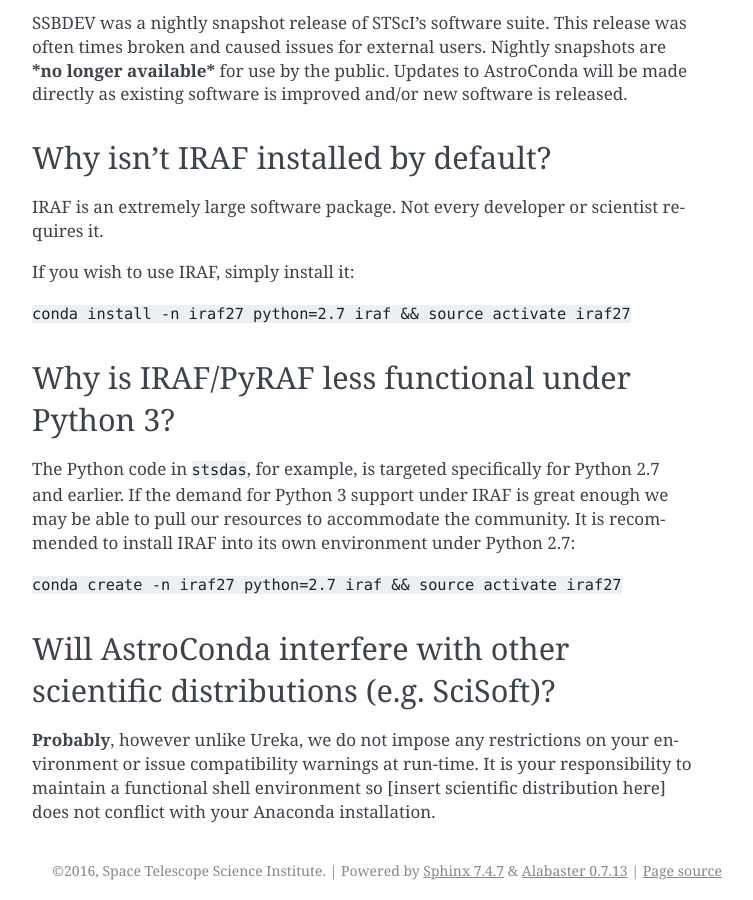
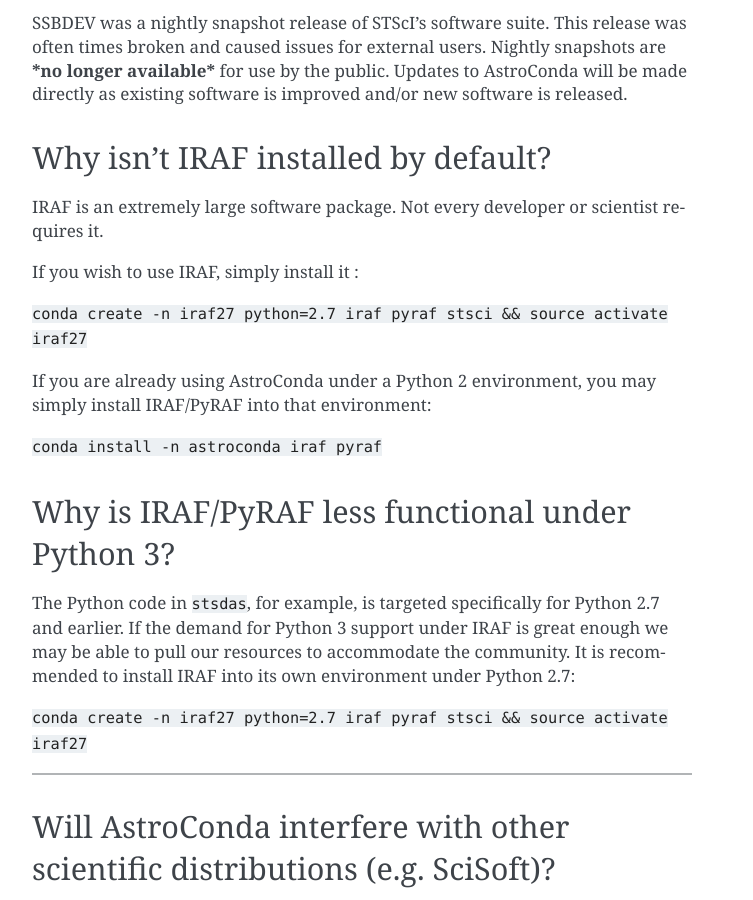
Before and after one commit to jhunkeler/astroconda, a Sphinx documentation site: the page built from source/faq.rst, in a window 1280 px wide and 900 px high, scrolled down 1779 px. Shown: the whole window, without its empty margins (388-1141 px from the left). Built offline with Sphinx 7.4.7, drawn with Linux system fonts in a browser that asks for light colours.

Commit message:
Improve FAQ entry about IRAF

```diff
--- a/source/faq.rst
+++ b/source/faq.rst
@@ -66,9 +66,13 @@
 
 IRAF is an extremely large software package. Not every developer or scientist requires it.
 
-If you wish to use IRAF, simply install it:
+If you wish to use IRAF, simply install it :
 
-``conda install -n iraf27 python=2.7 iraf && source activate iraf27``
+``conda create -n iraf27 python=2.7 iraf pyraf stsci && source activate iraf27``
+
+If you are already using AstroConda under a Python 2 environment, you may simply install IRAF/PyRAF into that environment:
+
+``conda install -n astroconda iraf pyraf``
 
 Why is IRAF/PyRAF less functional under Python 3?
 =================================================
@@ -77,7 +81,11 @@
 support under IRAF is great enough we may be able to pull our resources to accommodate the community. It is recommended to install
 IRAF into its own environment under Python 2.7:
 
-``conda create -n iraf27 python=2.7 iraf && source activate iraf27``
+``conda create -n iraf27 python=2.7 iraf pyraf stsci && source activate iraf27``
+
+
+========================================
+
 
 
 Will AstroConda interfere with other scientific distributions (e.g. SciSoft)?
```
